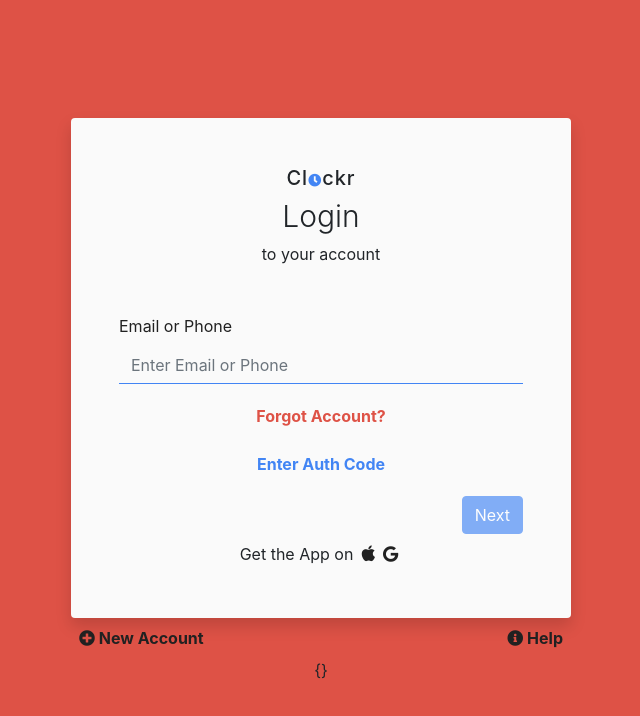
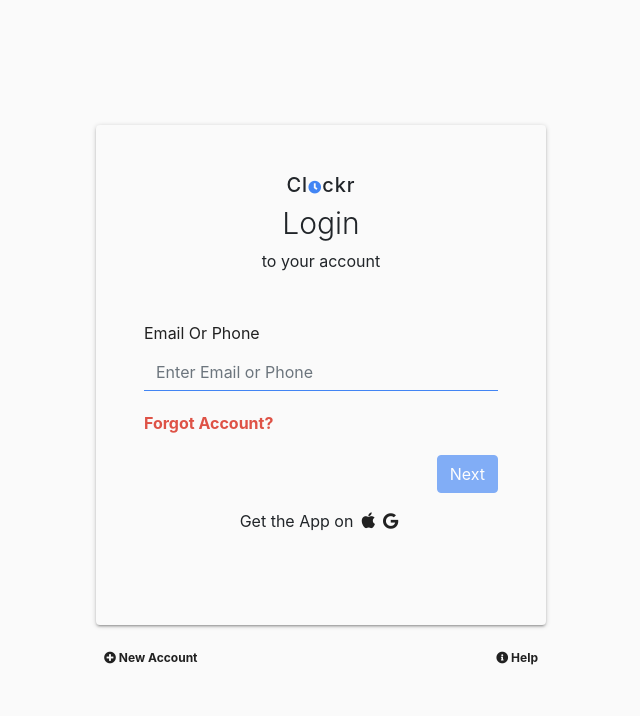
Before and after one commit to sravannerella/ClockrAdminBoard, an Angular app: page / in a window 1280 px wide. Shown: the top 716 px of the page, without its empty margins (319-959 px from the left). Built offline with nearby package versions, Linux system fonts and the light colour scheme.

Commit message:
form updated and working

```diff
--- a/src/app/app.module.ts
+++ b/src/app/app.module.ts
@@ -1,7 +1,7 @@
 import { BrowserModule } from '@angular/platform-browser';
 import { NgModule } from '@angular/core';
 
-import { FormsModule } from '@angular/forms';
+import { ReactiveFormsModule } from '@angular/forms';
 import { AppRoutingModule } from './app-routing.module';
 import { AppComponent } from './app.component';
 import { LoginComponent } from './login/login.component';
@@ -14,7 +14,7 @@
 	imports: [
 		BrowserModule,
 		AppRoutingModule,
-		FormsModule
+		ReactiveFormsModule
 	],
 	providers: [],
 	bootstrap: [AppComponent]
--- a/src/app/login/login.component.html
+++ b/src/app/login/login.component.html
@@ -1,40 +1,38 @@
-<div class="h-100vh bg-danger">
+<div class="h-100vh bg-light">
 	<div class="d-flex flex-column h-100 align-items-center justify-content-center">
-		<div class="bg-light h-500 w-500 h-250 rounded shadow p-5">
+		<div class="bg-light h-500 w-450 rounded card-shadow p-5">
 			<div class="text-center">
 				<h3 class="font-20 text-spacing-1">Cl<i class="fas fa-clock font-13 text-primary"></i>ckr</h3>
 				<h1 class="font-30 font-weight-light">Login</h1>
 				<p>to your account</p>
 			</div>
 
-			<form #loginForm="ngForm" (ngSubmit)="login(loginForm)" class="mt-5">
-				<div class="form-group">
-					<label for="email" class="text-dark">Email or Phone</label>
-					<input type="email" name="email" class="form-control" [(ngModel)]="loginForm.email" #email="ngModel" placeholder="Enter Email or Phone" required>
-					<span class="text-danger" [hidden]="email.valid || email.pristine" >Couldn't find your account</span>
+			<form [formGroup]="loginForm" (ngSubmit)="login()" class="mt-5" novalidate>
+				<div [hidden]="iteration !== i" class="form-group" *ngFor="let question of questions; let i = index">
+					<label [for]="question.type" class="text-dark">{{ question.label }}</label>
+					<input [type]="question.type" [formControlName]="question.controlName" class="form-control" [placeholder]="question.placeholder" required>
+					<small class="text-danger" [hidden]="!(hasError(question.controlName))">{{ question.errMsg }}</small>
 				</div>
 
-				<div class="form-group py-1 text-center">
+				<div class="form-group py-1">
 					<a routerLink="#" class="font-weight-bold text-danger">Forgot Account?</a>
 				</div>
-				<div class="form-group py-1 text-center">
-					<a routerLink="#" class="font-weight-bold text-primary">Enter Auth Code</a>
-				</div>
-				<button type="submit" [disabled]="!loginForm.form.valid" class="btn btn-primary float-right">Next</button>
+
+				<button class="btn btn-primary float-right" *ngIf="!submitForm" (click)="nextQuestion()" [disabled]="!(isValid(questions[iteration].controlName))">Next</button>
+				<button type="submit" class="btn btn-primary float-right" *ngIf="submitForm" [disabled]="!(isValid(questions[iteration].controlName))">Submit</button>
 				<div class="clearfix"></div>
 			</form>
 
-			<div class="text-center p-2">
+			<div class="text-center mt-2 p-2">
 				<span>Get the App on </span>
 				<i class="fab fa-apple px-1 font-18 text-dark highlight-primary"></i>
 				<i class="fab fa-google px-1 text-dark highlight-primary"></i>
 			</div>
 		</div>
-		<div class="d-flex w-500 p-2 font-weight-bold text-dark justify-content-between">
-			<a routerLink="#" class="text-dark"><i class="fas fa-plus-circle"></i> New Account</a>
-			<a routerLink="#" class="text-dark"><i class="fas fa-info-circle"></i> Help</a>
+		<div class="d-flex w-450 mt-3 p-2 font-weight-bold justify-content-between">
+			<a routerLink="#" class="font-12" ><i class="fas fa-plus-circle"></i> New Account</a>
+			<a routerLink="#" class="font-12" ><i class="fas fa-info-circle"></i> Help</a>
 		</div>
 
-		{{loginForm.value | json}}
 	</div>
 </div>
--- a/src/app/login/login.component.scss
+++ b/src/app/login/login.component.scss
@@ -0,0 +1,3 @@
+.card-shadow{
+    box-shadow: 0 2px 2px 0 rgba(0,0,0,0.14), 0 3px 1px -2px rgba(0,0,0,0.12), 0 1px 5px 0 rgba(0,0,0,0.2);
+}
--- a/src/app/login/login.component.ts
+++ b/src/app/login/login.component.ts
@@ -1,5 +1,6 @@
 import { Component, OnInit } from '@angular/core';
-import { FormControl, Validators } from '@angular/forms';
+import { FormBuilder, Validators } from '@angular/forms';
+import { validateConfig } from '@angular/router/src/config';
 
 @Component({
 	selector: 'app-login',
@@ -9,16 +10,57 @@
 
 export class LoginComponent implements OnInit {
 
-	isValidEmail = false;
+	loginForm;
+	iteration = 0;
+	submitForm = false;
+	questions = [
+		{type: 'email', label: 'Email Or Phone', placeholder: 'Enter Email or Phone', controlName: 'email', errMsg: "Couldn't find your account"},
+		{type: 'password', label: 'Password', placeholder: 'Enter Password', controlName: 'pass', errMsg: "Invalid password"}
+	]
 
-	constructor() {
+	constructor(private fb: FormBuilder) {
+		this.loginForm = this.fb.group({
+			email: ['', [
+				Validators.required,
+				Validators.pattern(/^(\d{10})|\b[\w|\d]+@[\w|\d]+\.\w{2,}/)
+			]],
+			pass: ['', [
+				Validators.required,
+				Validators.minLength(5)
+			]]
+		});
 	}
 
 	ngOnInit() {
 	}
 
-	login(value) {
-		console.log(value);
+	login() {
+		console.log(this.loginForm.value);
+	}
+
+	get email() {
+		return this.loginForm.get('email');
+	}
+
+	get password(){
+		return this.loginForm.get('pass');
+	}
+
+	hasError(controlName){
+		let value = this.loginForm.get(controlName);
+		return value.invalid && value.touched;
+	}
+
+	isValid(controlName){
+		let value = this.loginForm.get(controlName);
+		return value.valid;
+	}
+
+	nextQuestion(){
+		this.iteration++;
+		if(this.iteration === (this.questions.length - 1) ){
+			this.submitForm = true;
+		}
 	}
 
 }
--- a/src/styles.scss
+++ b/src/styles.scss
@@ -5,8 +5,13 @@
 @import '~bootstrap/scss/bootstrap-grid';
 @import './customBootstrap/utilities.scss';
 
-a:hover{
-	text-decoration: none;
+a {
+	color: $dark;
+
+	&:hover{
+		text-decoration: none;
+		color: $primary;
+	}
 }
 
 .form-control{
```
Also changed, not shown: 1 other file (tests, documents, lock files or other folders).
